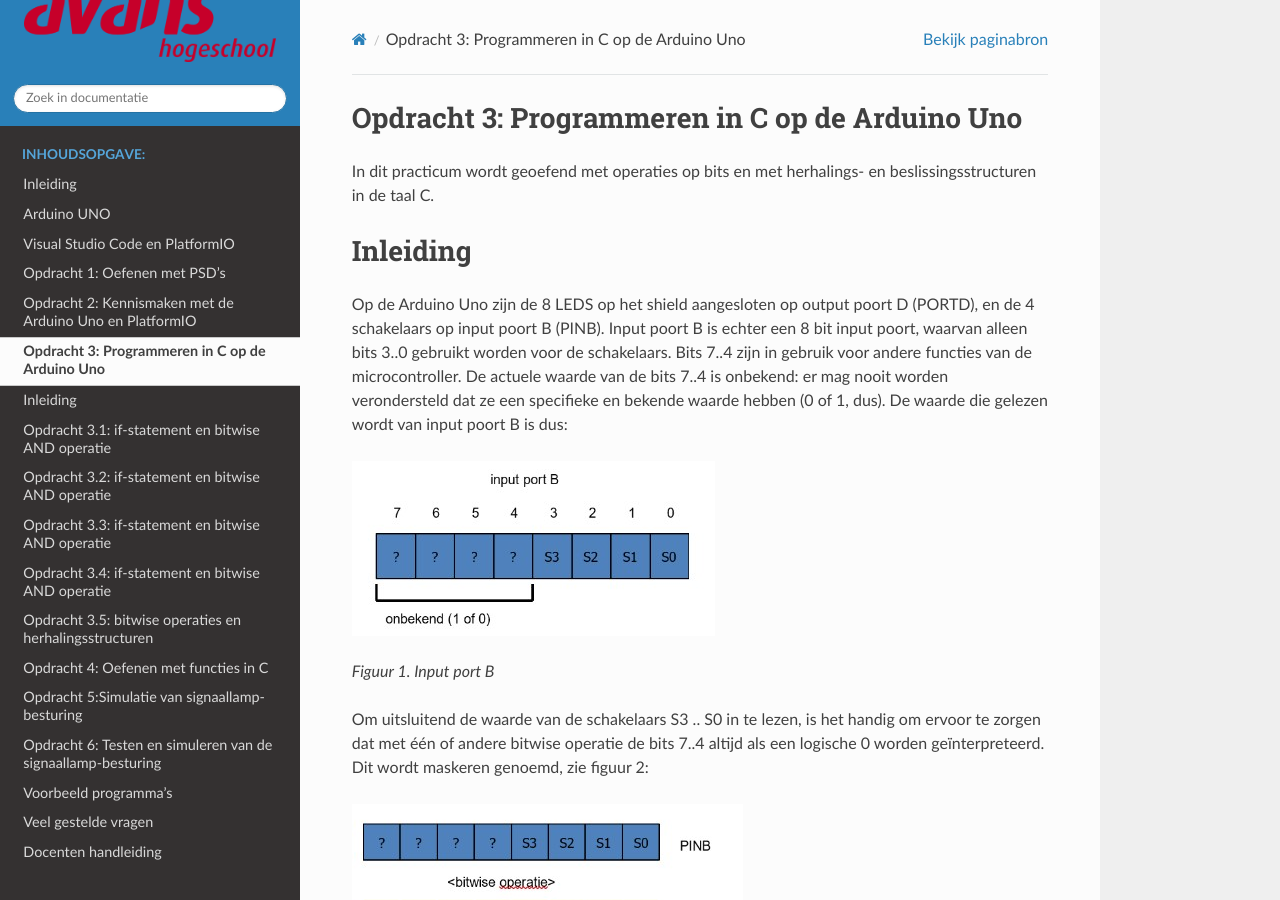
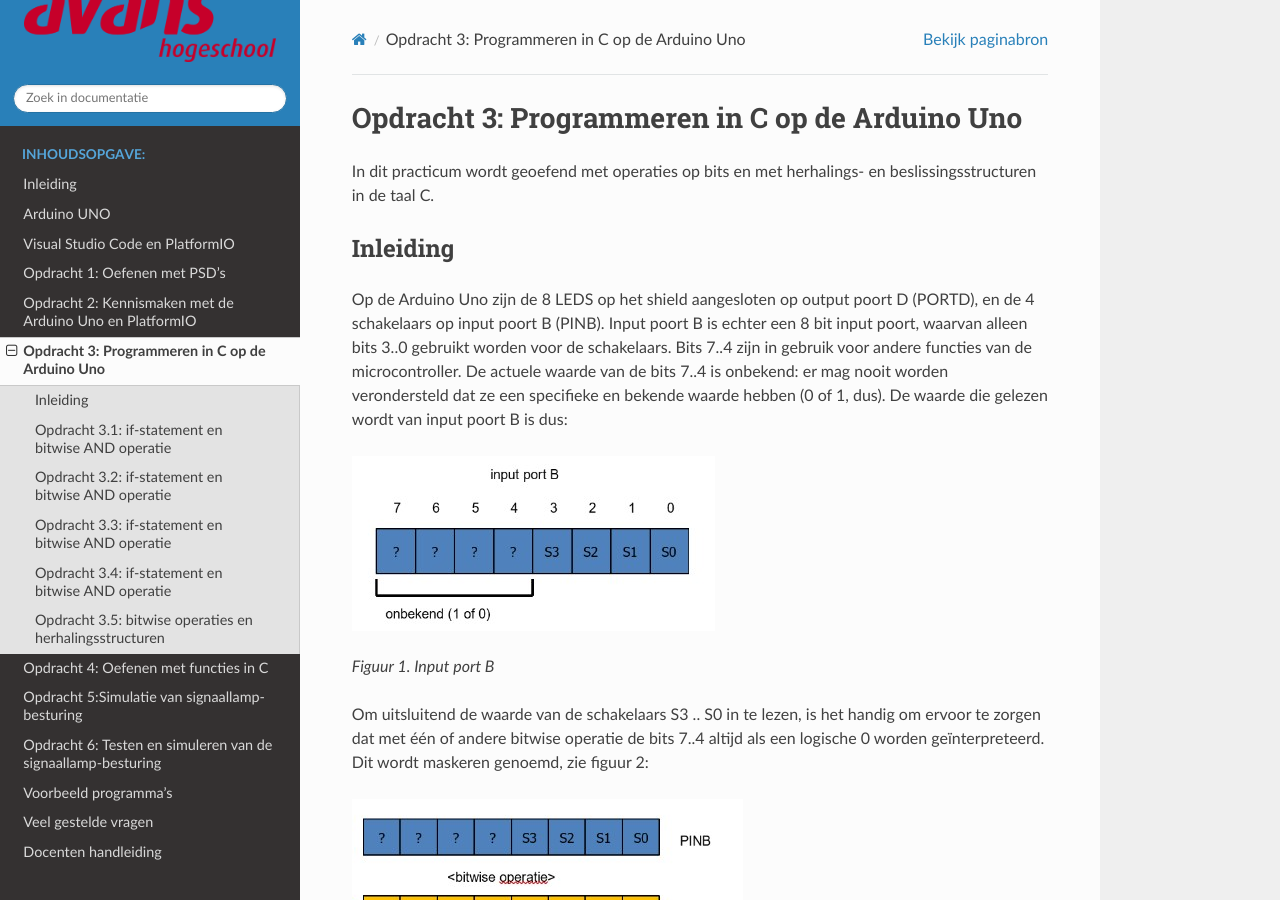
Before and after one commit to AvansMechatronica/Microcontrollers_workshop, a Sphinx documentation site: the page built from documentation/documentation/assignment_3.md, in a window 1280 px wide and 900 px high. Built offline with Sphinx 7.4.7 and the Read the Docs theme 3.1.0, drawn with Linux system fonts in a browser that asks for light colours.

Commit message:
20260618

```diff
--- a/documentation/documentation/assignment_3.md
+++ b/documentation/documentation/assignment_3.md
@@ -1,4 +1,4 @@
-## Opdracht 3: Programmeren in C op de Arduino Uno
+# Opdracht 3: Programmeren in C op de Arduino Uno
 
 
 In dit practicum wordt geoefend met operaties op bits en met herhalings- en beslissingsstructuren in de taal C.
```
